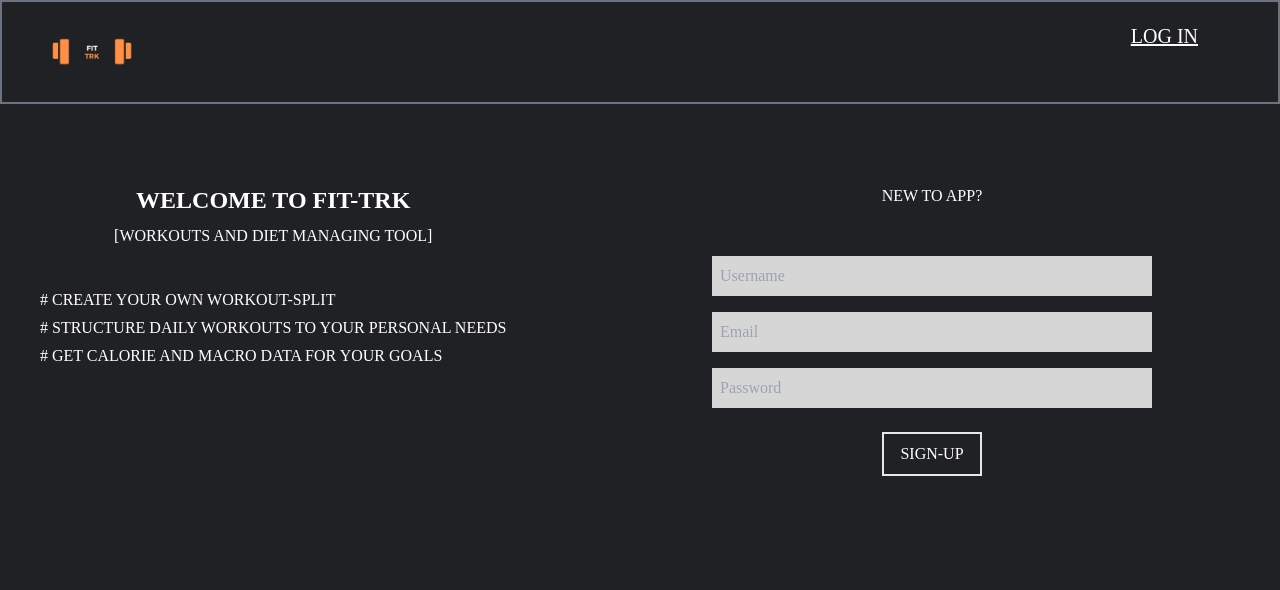
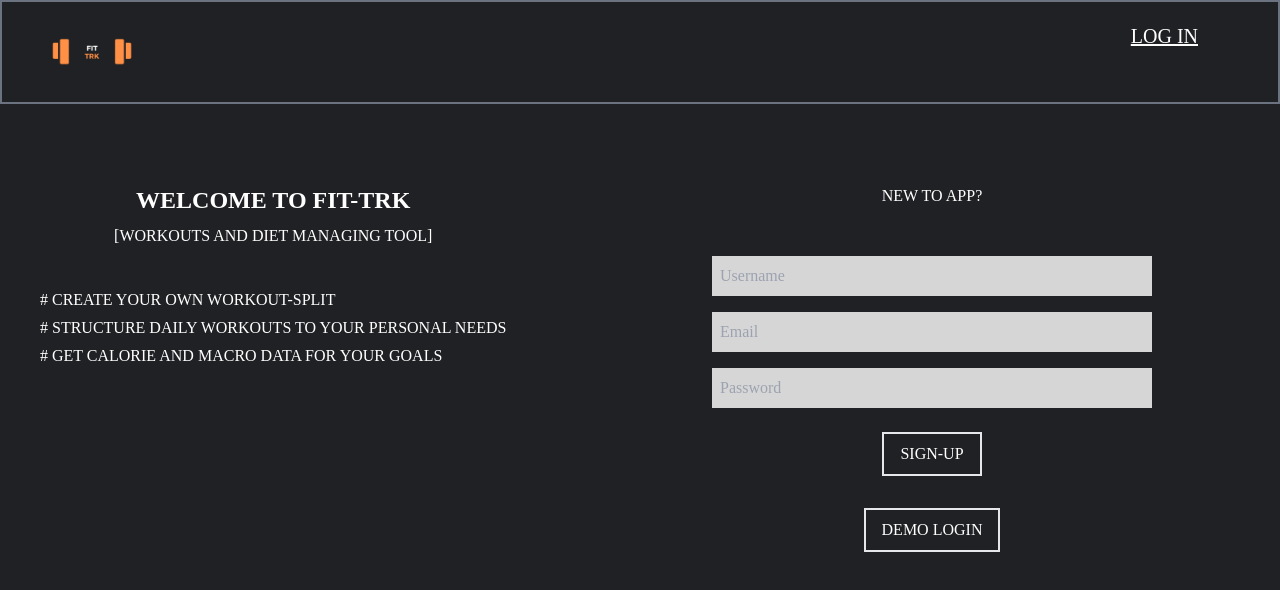
Before and after one commit to mohitbish/Fit-Trk, a React (Create React App) app in the folder client/: page / in a window 1280 px wide. Shown: the top 590 px of the page. Built offline with nearby package versions, Linux system fonts and the light colour scheme; what prettier-plugin-tailwindcss would draw is missing.

Commit message:
deploy demo update

```diff
--- a/client/src/Components/Register.jsx
+++ b/client/src/Components/Register.jsx
@@ -2,6 +2,7 @@ import React, { useState } from "react";
 import axios from "axios";
 import { useNavigate } from "react-router-dom";
 import { registerroute } from "../Routes/dbroute";
+import { loginroute } from "../Routes/dbroute";
 
 const Register = () => {
   const navigate = useNavigate();
@@ -57,6 +58,28 @@ const Register = () => {
       }
     }
   };
+
+  const handledemo = async()=>{
+    const { data } = await axios.post(loginroute, {
+      username: "Mohit",
+      password: "12345678"
+    });
+    if (data.status === false) {
+      alert(data.msg);
+    }
+    if (data.status === true) {
+      if (data.user.height === 0) {
+        localStorage.clear();
+        localStorage.setItem("current-user", JSON.stringify(data.user));
+        navigate("/profile");
+      } else {
+        localStorage.clear();
+        localStorage.setItem("current-user", JSON.stringify(data.user));
+        navigate("/home");
+      }
+    }
+  }
+
   return (
     <>
       <h1 className="uppercase text-center">new to app?</h1>
@@ -96,6 +119,12 @@ const Register = () => {
           sign-up
         </button>
       </form>
+      <button
+          className="text-white  uppercase border-2 hover:bg-[#323639] px-4 py-2 my-4 mx-auto flex items-center"
+          onClick={()=>handledemo()}
+        >
+          Demo login
+      </button>
     </>
   );
 };
```
